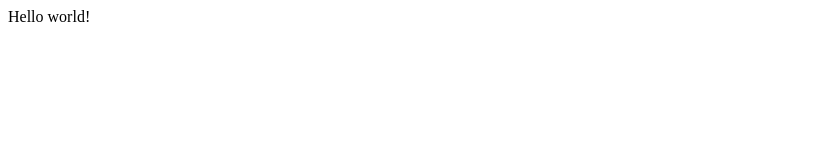
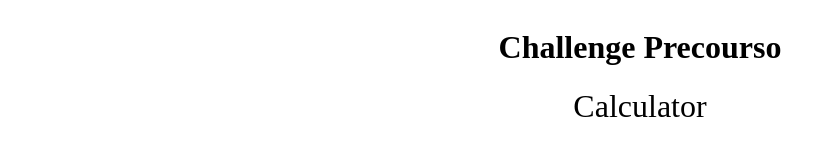
Before and after one commit to Learning-X/202204-W2CH3-luc-st-pierre, a website: page index.html in a window 1280 px wide. Shown: the whole page, without its empty margins (0-836 px from the left). Drawn offline with Linux system fonts and the light colour scheme.

Commit message:
Created root home page for project

```diff
--- a/index.html
+++ b/index.html
@@ -2,11 +2,19 @@
 <html lang="en">
   <head>
     <meta charset="UTF-8" />
-    <link rel="shortcut icon" href="favicon.ico" type="image/x-icon" />
+    <link rel="shortcut icon" href="./layers.png" type="image/x-icon" />
     <meta name="viewport" content="width=device-width, initial-scale=1.0" />
+    <link rel="stylesheet" href="./styles/style.css" />
     <title>Document</title>
   </head>
   <body>
-    Hello world!
+    <header class="header">
+      <h1>Challenge Precourso</h1>
+    </header>
+    <main class="main">
+      <article>
+        <li><a class="link" href="/calculator/index.html">Calculator</a></li>
+      </article>
+    </main>
   </body>
 </html>
--- /dev/null
+++ b/styles/style.css
@@ -0,0 +1,16 @@
+header,
+main {
+  width: 100%;
+  display: flex;
+  justify-content: center;
+}
+
+li {
+  list-style: none;
+}
+
+.link {
+  font-size: 2rem;
+  text-decoration: none;
+  color: inherit;
+}
```
Also changed, not shown: calculator/index.html (+40 -17 lines), calculator/favicon.ico (added), layers.png (added).
